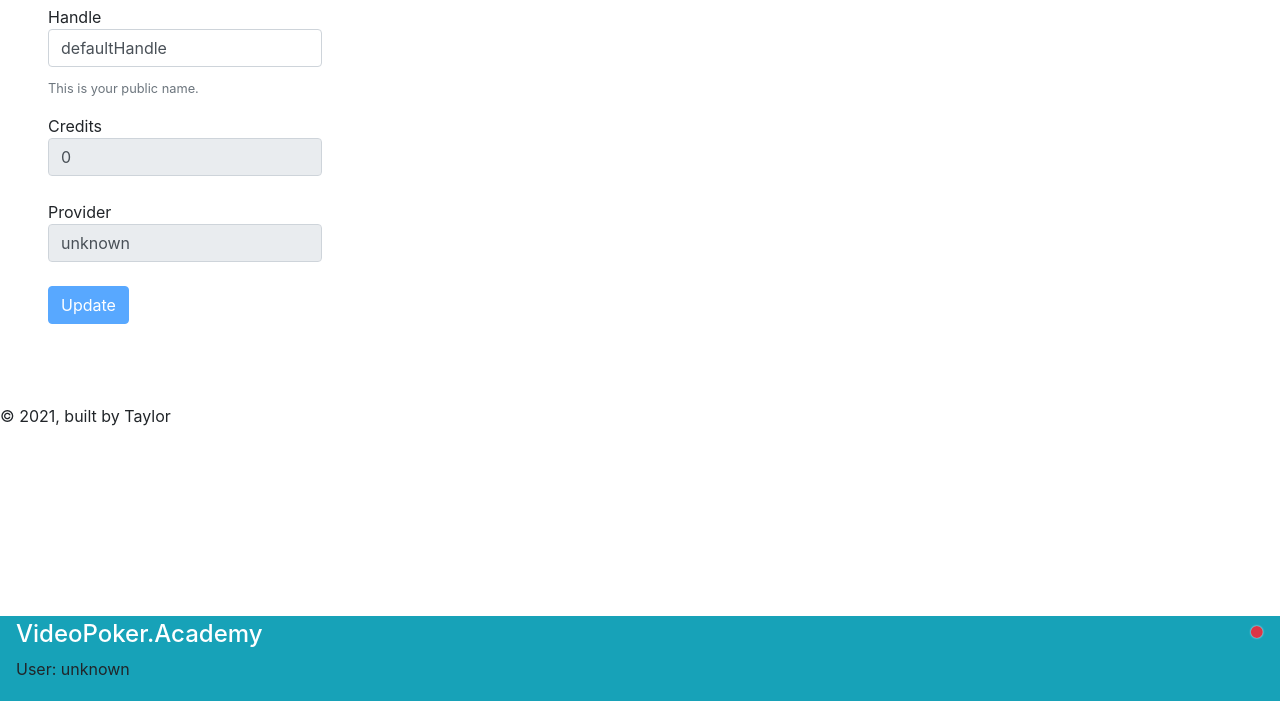
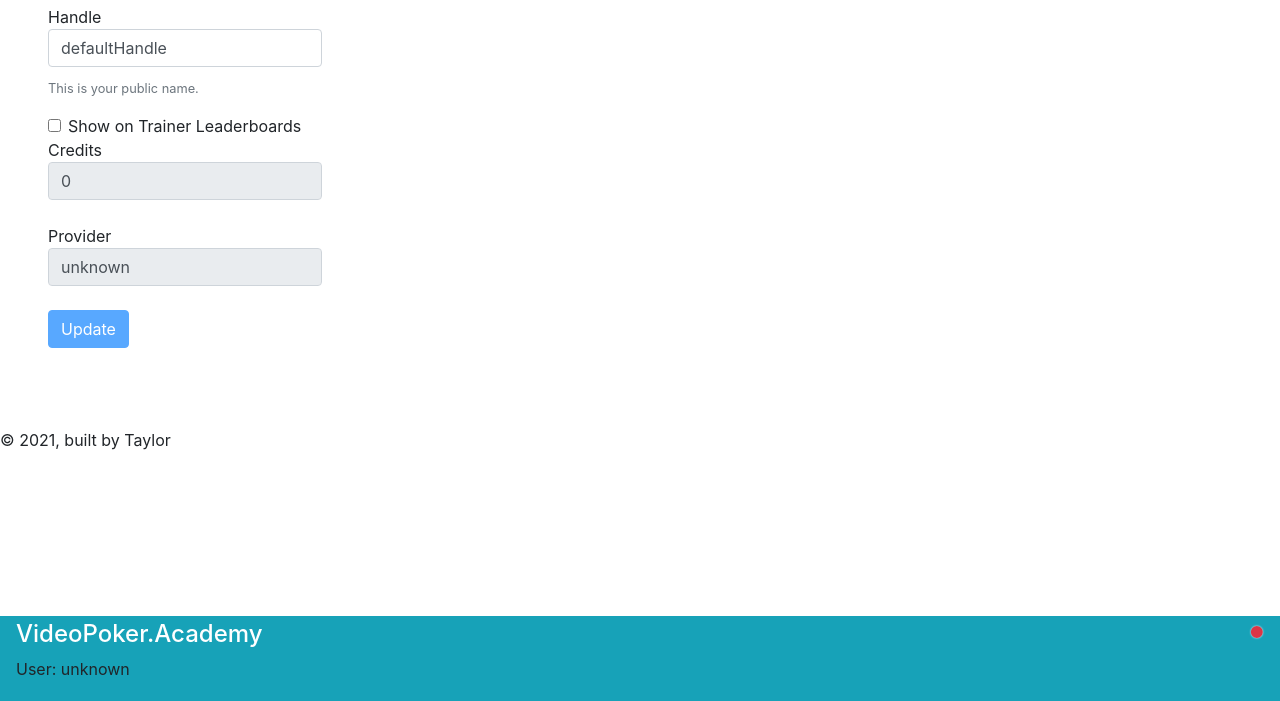
Before and after one commit to Hyprtxt/gatsby.videopoker.academy, a Gatsby site: page /profile in a window 1280 px wide. Shown: the part 99-800 px from the top of the page. Built offline with nearby package versions, Linux system fonts and the light colour scheme; Gatsby itself is replaced by a stand-in of ours; no server answers.

Commit message:
leaderboard option

```diff
--- a/package.json
+++ b/package.json
@@ -43,7 +43,7 @@
     "serve": "gatsby serve",
     "clean": "gatsby clean",
     "test": "echo \"Write tests! -> https://gatsby.dev/unit-testing\" && exit 1",
-    "deploy": "npm run clean; npm run build; rsync -rv public/ ec:/var/www/videopoker.academy",
+    "deploy": "npm run clean; npm run build; rsync -rv public/ ec:/var/www/videopoker.academy/public",
     "cypress:open": "cypress open"
   },
   "repository": {
--- a/src/machines/user-profile.js
+++ b/src/machines/user-profile.js
@@ -24,9 +24,10 @@ const userProfileMachine = token =>
       context: {
         token,
         id: null,
-        handle: 'defaultHandle',
+        handle: "defaultHandle",
         credits: 0,
-        provider: 'unknown',
+        provider: "unknown",
+        joinTrainerLeaderboards: false,
         response: null,
         error: null,
       },
@@ -48,6 +49,8 @@ const userProfileMachine = token =>
                 provider: (context, event) => event.data.provider,
                 handle: (context, event) => event.data.Handle,
                 credits: (context, event) => event.data.Credits,
+                joinTrainerLeaderboards: (context, event) =>
+                  event.data.joinTrainerLeaderboards,
               }),
             },
             onError: {
@@ -63,11 +66,21 @@ const userProfileMachine = token =>
         },
         active: {
           on: {
-            CHANGE: {
+            CHANGE_HANDLE: {
               target: "active",
               actions: [
                 assign({
                   handle: (context, event) => {
+                    return event.value
+                  },
+                }),
+              ],
+            },
+            CHANGE_JOIN_TRAINER_LEADERBOARDS: {
+              target: "active",
+              actions: [
+                assign({
+                  joinTrainerLeaderboards: (context, event) => {
                     return event.value
                   },
                 }),
@@ -88,7 +101,10 @@ const userProfileMachine = token =>
                   "Content-Type": "application/json",
                   Authorization: `Bearer ${context.token}`,
                 },
-                body: JSON.stringify({ Handle: context.handle }),
+                body: JSON.stringify({
+                  Handle: context.handle,
+                  joinTrainerLeaderboards: context.joinTrainerLeaderboards,
+                }),
               }),
             onDone: {
               target: "active",
@@ -98,6 +114,8 @@ const userProfileMachine = token =>
                 provider: (context, event) => event.data.provider,
                 handle: (context, event) => event.data.Handle,
                 credits: (context, event) => event.data.Credits,
+                joinTrainerLeaderboards: (context, event) =>
+                  event.data.joinTrainerLeaderboards,
               }),
             },
             onError: {
--- a/src/pages/profile.js
+++ b/src/pages/profile.js
@@ -23,15 +23,30 @@ const PlayerProfileForm = ({ token }) => {
             className="form-control"
             id="handle"
             aria-describedby="handleHelp"
-            value={user.context.handle }
-            onChange={e =>
-              send(e.type.toUpperCase(), { value: e.target.value })
-            }
+            value={user.context.handle}
+            onChange={e => send("CHANGE_HANDLE", { value: e.target.value })}
           />
         </label>
         <small id="handleHelp" className="form-text text-muted">
           This is your public name.
         </small>
+      </div>
+      <div className="form-check">
+        <input
+          className="form-check-input"
+          type="checkbox"
+          checked={user.context.joinTrainerLeaderboards}
+          id="joinTrainerLeaderboards"
+          onChange={e => {
+            console.log(e.type.toUpperCase(), e.target.checked)
+            send("CHANGE_JOIN_TRAINER_LEADERBOARDS", {
+              value: e.target.checked,
+            })
+          }}
+        />
+        <label className="form-check-label" htmlFor="joinTrainerLeaderboards">
+          Show on Trainer Leaderboards
+        </label>
       </div>
       <div className="form-group">
         <label htmlFor="credits">
```
